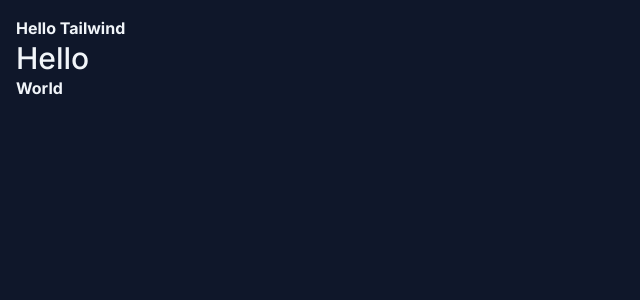
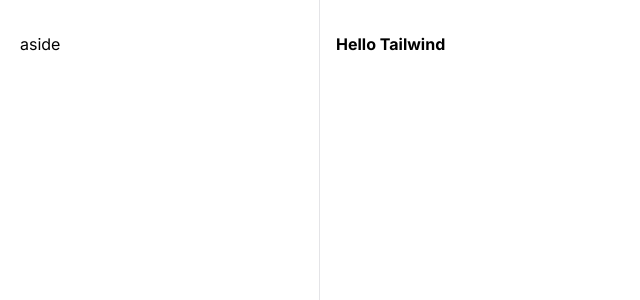
Before and after one commit to Newton-Duarte/ignite-tailwind, a Next.js app: page / in a window 1280 px wide. Shown: the top 300 px of the page, without its empty margins (0-640 px from the left). Built offline with nearby package versions, Linux system fonts and the light colour scheme.

Commit message:
feat: add app layout

```diff
--- a/src/app/layout.tsx
+++ b/src/app/layout.tsx
@@ -16,7 +16,12 @@
 }) {
   return (
     <html lang="en">
-      <body className={inter.className}>{children}</body>
+      <body className={inter.className}>
+        <div className="grid min-h-screen grid-cols-app">
+          <aside className="border-r border-zinc-200 px-5 py-8">aside</aside>
+          <main className="px-4 pb-12 pt-8">{children}</main>
+        </div>
+      </body>
     </html>
   )
 }
--- a/src/app/page.tsx
+++ b/src/app/page.tsx
@@ -1,9 +1,3 @@
 export default function Home() {
-  return (
-    <div className="h-screen bg-slate-900 p-4 text-slate-100">
-      <h1 className="font-bold">Hello Tailwind</h1>
-      <h2 className="text-3xl font-medium">Hello</h2>
-      <strong>World</strong>
-    </div>
-  )
+  return <h1 className="font-bold">Hello Tailwind</h1>
 }
--- a/tailwind.config.ts
+++ b/tailwind.config.ts
@@ -1,11 +1,13 @@
 import type { Config } from 'tailwindcss'
 
 const config: Config = {
-  content: [
-    './src/**/*.tsx',
-  ],
+  content: ['./src/**/*.tsx'],
   theme: {
-    extend: {},
+    extend: {
+      gridTemplateColumns: {
+        app: 'minmax(18rem, 20rem) 1fr',
+      },
+    },
   },
   plugins: [],
 }
```
